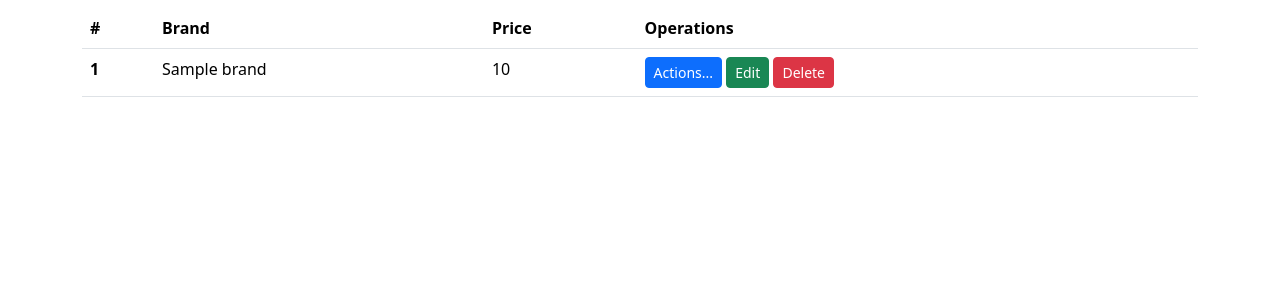
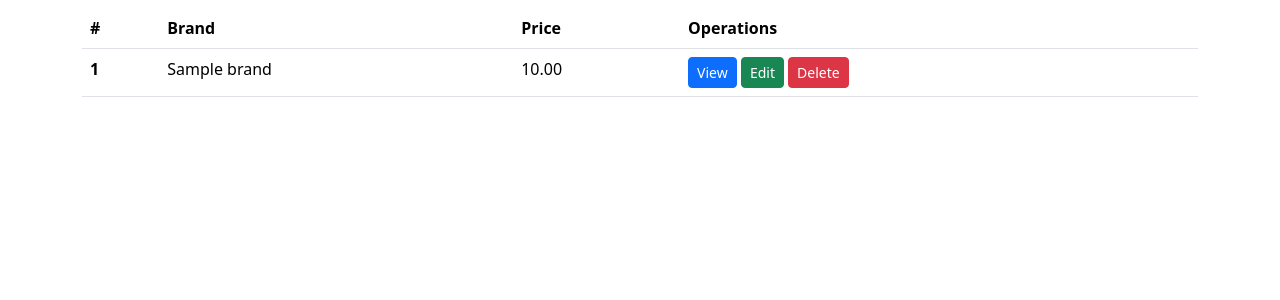
Before and after one commit to rajkonkret/BootCamp-11-10-2025-WEB, a Flask app: template web3_flask/flask_zad6_baza/templates/history.html in a window 1280 px wide. Shown: the part 56-356 px from the top of the page. Run offline with Flask 3, Linux system fonts and the light colour scheme; the template is opened without the code that fills it: most values are stand-ins (such as "Sample title", 1, 10 or a date in 2020).

Commit message:
[16 39] update web3_flask/flask_zad5 update add bootstrap fix comma

```diff
--- a/web3_flask/flask_zad6_baza/templates/history.html
+++ b/web3_flask/flask_zad6_baza/templates/history.html
@@ -17,10 +17,11 @@
         <tr>
             <th scope="row">{{ offer.id }}</th>
             <td>{{ offer.brand }}</td>
-            <td>{{ offer.price }}</td>
+            <td>{{ "{:,.2f}".format(offer.price) }}</td>
             <td>
-                <a href="#" class="btn btn-primary btn-sm" role="button">Actions...</a>
+                <a href="#" class="btn btn-primary btn-sm" role="button">View</a>
                 <a href="#" class="btn btn-success btn-sm" role="button">Edit</a>
+<!--                <a href="#" class="btn btn-danger btn-sm" role="button">Delete</a>-->
                 <a type="button" class="btn btn-danger btn-sm delete-confirm">Delete</a>
 
             </td>
```
Also changed, not shown: web3_flask/flask_zad6_baza/data/car_ads_portal.db.
